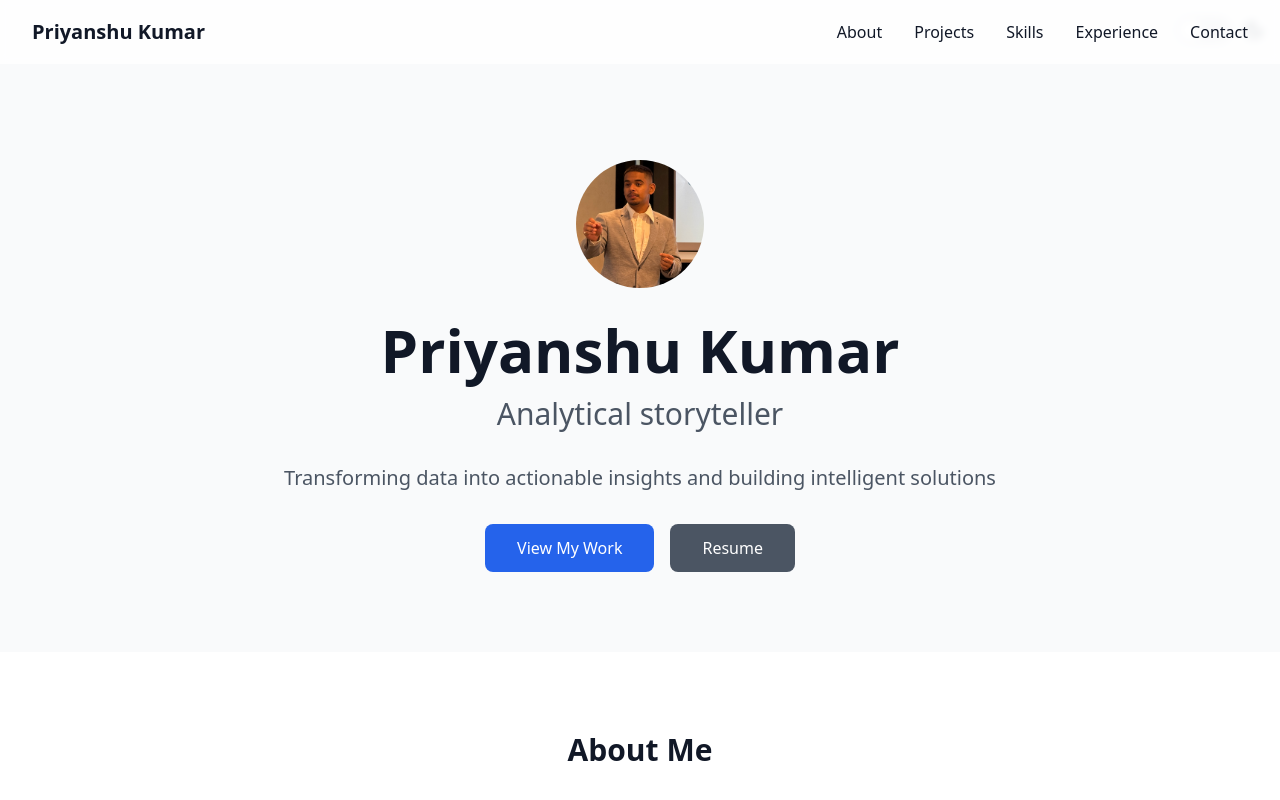
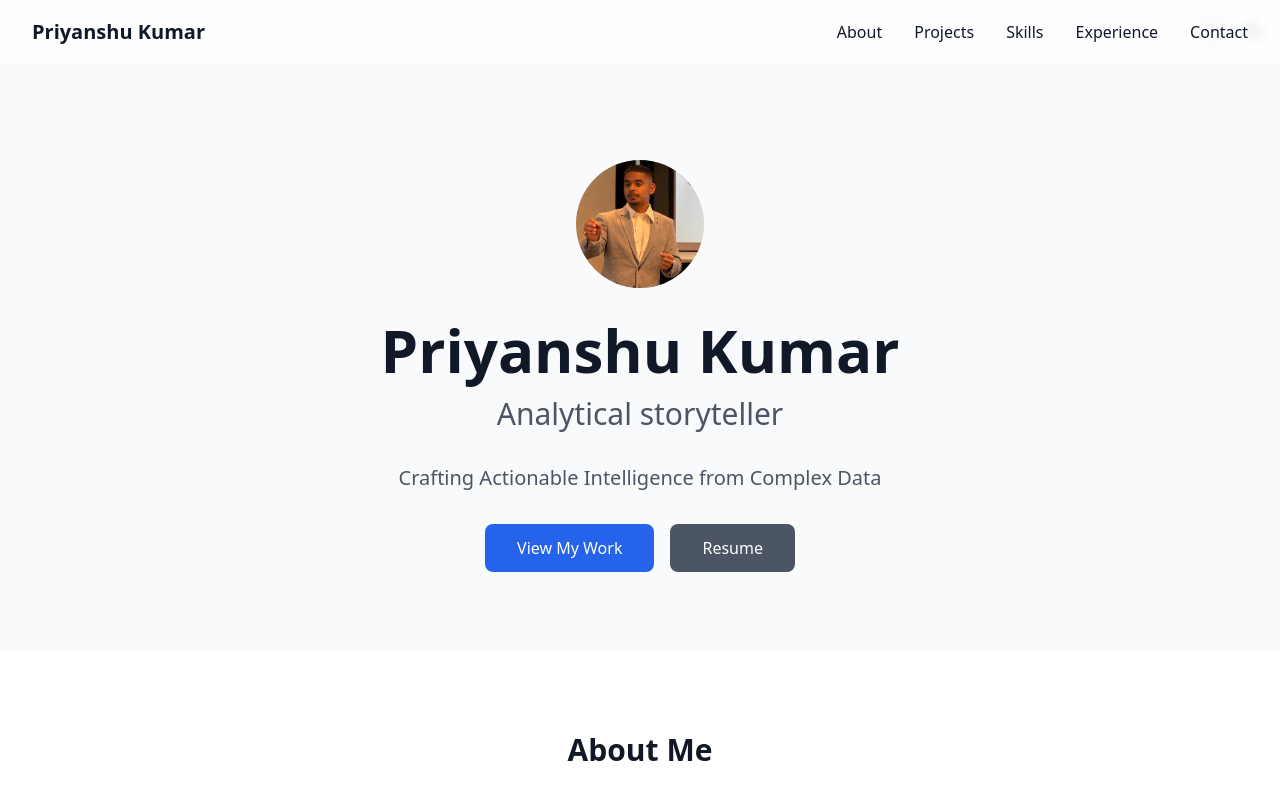
Before and after one commit to kumarpriyanshu09/get2knowPriyanshu, a React (Vite) app: page / in a window 1280 px wide. Shown: the top 800 px of the page. Built offline with nearby package versions, Linux system fonts and the light colour scheme.

Commit message:
changing taglines and HTML header

```diff
--- a/index.html
+++ b/index.html
@@ -4,7 +4,7 @@
     <meta charset="UTF-8" />
     <link rel="icon" type="image/svg+xml" href="/vite.svg" />
     <meta name="viewport" content="width=device-width, initial-scale=1.0" />
-    <title>Vite + React + TS</title>
+    <title>Get to know Priyanshu</title>
     <!-- Theme script to prevent flash -->
     <script>
       if (localStorage.theme === 'dark' || (!localStorage.theme && window.matchMedia('(prefers-color-scheme: dark)').matches)) {
--- a/src/App.tsx
+++ b/src/App.tsx
@@ -85,7 +85,7 @@ function App() {
             Analytical storyteller
           </h2>
           <p className="text-xl text-gray-600 dark:text-gray-300 mb-8">
-          Transforming data into actionable insights and building intelligent solutions
+          Crafting Actionable Intelligence from Complex Data
           </p>
           <div className="flex justify-center space-x-4">
             <a
```
